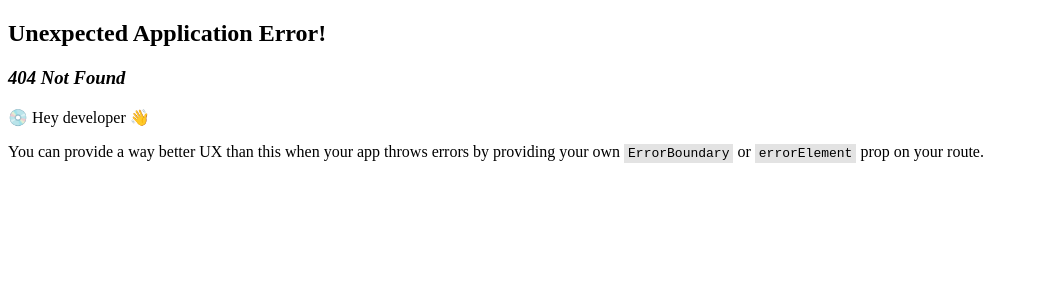
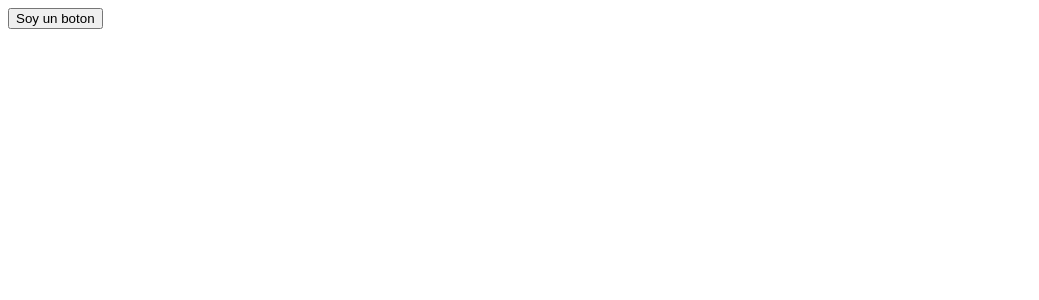
Before and after one commit to SarayAnta/proyecto05-museo, a React (Vite) app: page /Addbutton in a window 1280 px wide. Before the commit this address had no page. Shown: the top 300 px of the page, without its empty margins (0-1039 px from the left). Built offline with nearby package versions, Linux system fonts and the light colour scheme.

Commit message:
button with out functcionaliti

```diff
--- /dev/null
+++ b/src/components/button/Button-add/add-button.jsx
@@ -0,0 +1,8 @@
+import React from "react";
+import "./add-button.css"
+
+function Addbutton(){
+    return <button className="button">Soy un boton</button>;
+}
+
+export default Addbutton;
```
Also changed, not shown: src/router/router.jsx (+5 -4 lines), src/components/button/Button-add/add-button.css (added), src/components/button/Button-edit/edit-button.css (added), src/components/button/Button-edit/edit-button.jsx (added).
